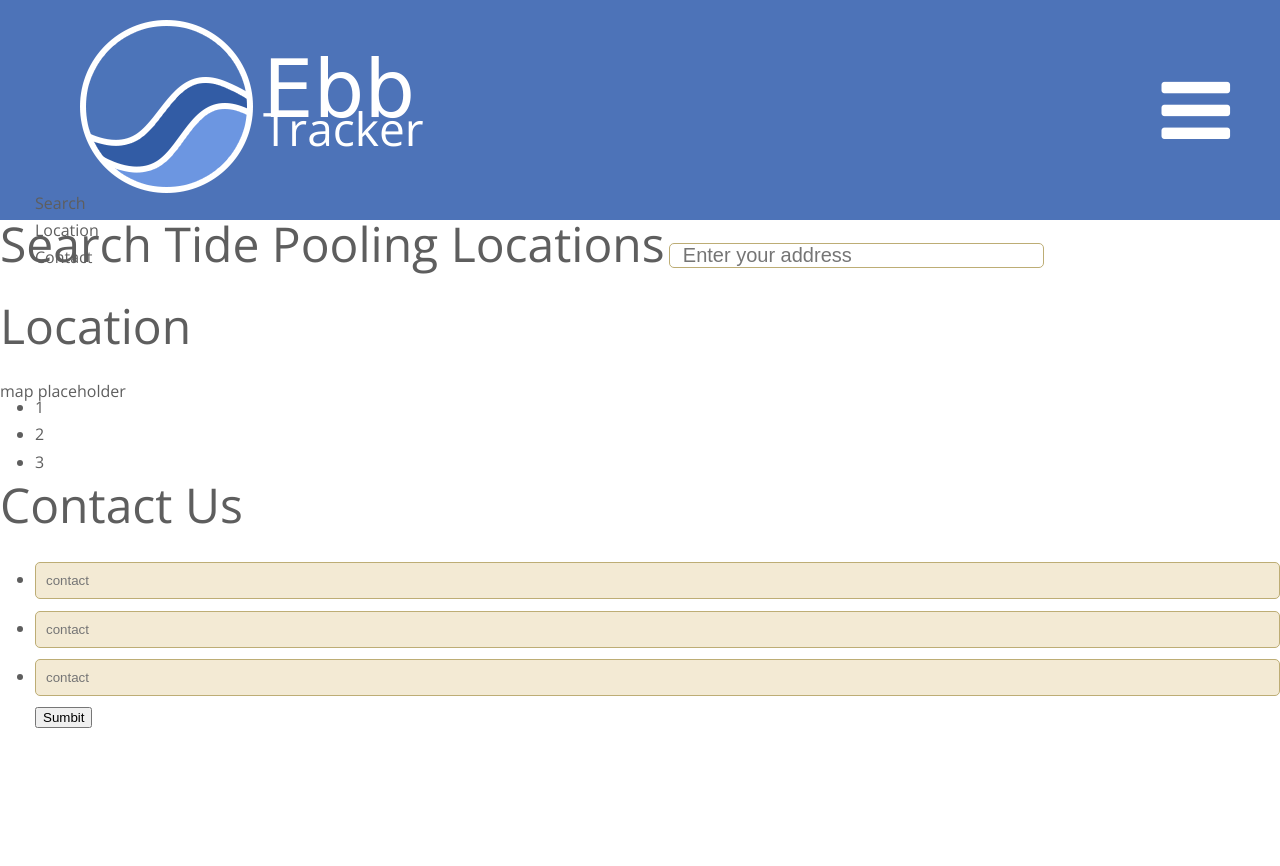
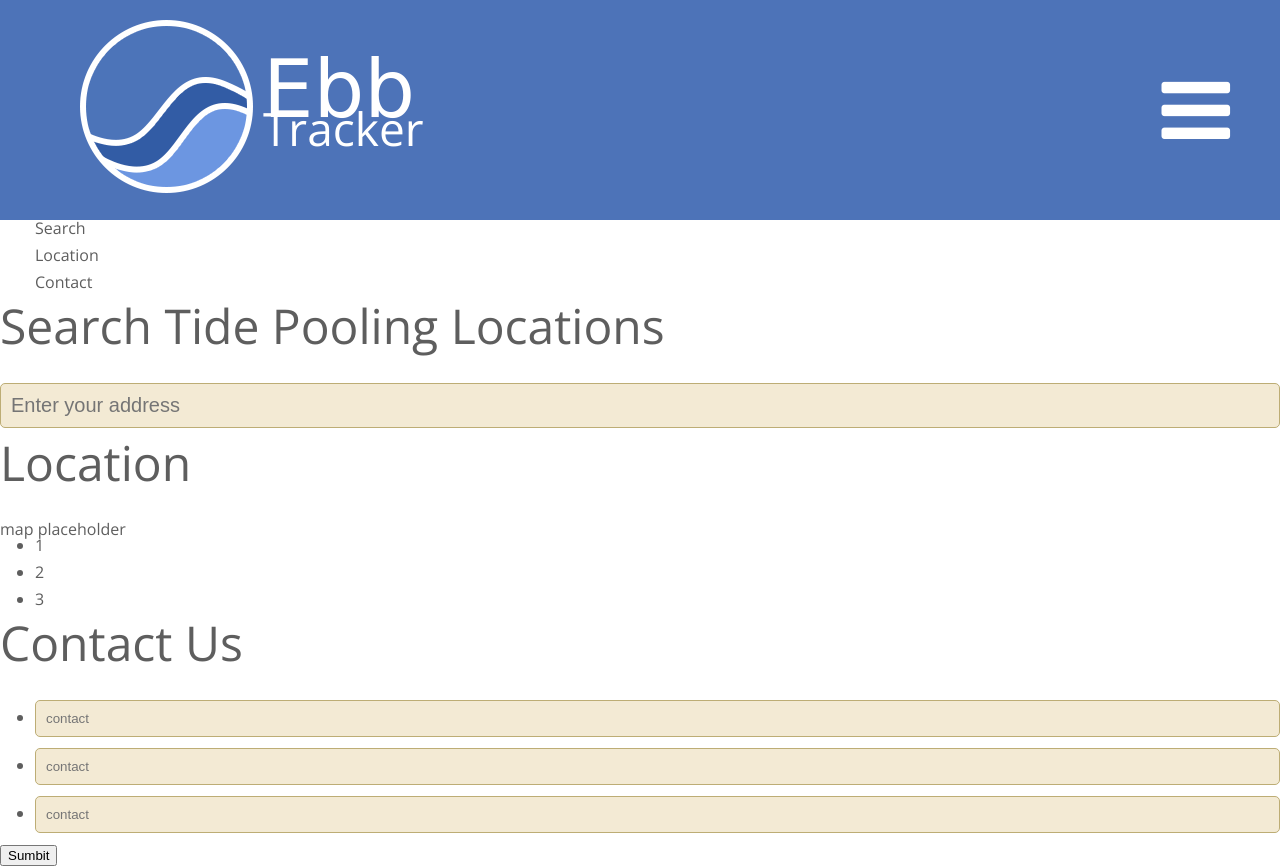
Before and after one commit to CarrieShort/ebb-tracker, a website: page app/index.html in a window 1280 px wide. Before the commit the page ends 800 px from the top, so only its background shows below. Drawn offline with nearby package versions, Linux system fonts and the light colour scheme; some packages are replaced by stand-ins of ours; files that its build step writes are made by us from their sources; a web font is replaced by a local one.

Commit message:
added handlebar links, handlebar a function in searchjs, some refactoring in searchMaps

```diff
--- a/app/index.html
+++ b/app/index.html
@@ -7,18 +7,18 @@
   <link rel="stylesheet" type="text/css" href="styles/base/base.css">
   <link rel="stylesheet" type="text/css" href="https://fonts.googleapis.com/css?family=Open+Sans:400,300,600,700,800|Italianno">
   <link rel="stylesheet" type="text/css" href="https://maxcdn.bootstrapcdn.com/font-awesome/4.5.0/css/font-awesome.min.css">
-  <link rel="stylesheet" type="text/css" href="styles/base/global.css">
   <link rel="stylesheet" type="text/css" href="styles/module/header.css">
   <link rel="stylesheet" type="text/css" href="styles/layout/layout.css">
+</head>
 
 <body>
   <header>
     <img class="logo" src="img/logo-icon.png">
-
     <span class="topTitle">Ebb</span>
     <span class="bottomTitle">Tracker</span>
+    <i class="fa fa-bars fa-5x"></i>
+  </header>
 
-    <i class="fa fa-bars fa-5x"></i>
   <nav>
     <ul>
       <li>Search</li>
@@ -26,12 +26,19 @@
       <li>Contact</li>
     </ul>
   </nav>
-  </header>
-  <section id="search"></section>
+
+<!--Search Section-->
+    <section id="search">
       <h1>Search Tide Pooling Locations</h1>
-  <input id="address-input" class="controls" type="text" placeholder="Enter your address">
+      <p><input id="address-input" class="controls" type="text" placeholder="Enter your address"></p>
+      <!-- <script id="beach-template" type="text/x-handlebars-template">
+      <h2>{{beach}}</h2>
+      <p>{{distance}} {{time}} </p>
+      </script> -->
+    </section>
 
-  <section id="location"></section>
+<!--Location Section-->
+  <section id="location">
   <h1>Location</h1>
     <div>map placeholder</div>
     <ul>
@@ -39,26 +46,26 @@
       <li>2</li>
       <li>3</li>
     </ul>
+  </section>
 
-  <section id="contact"></section>
+<!--Contact Section-->
+  <section id="contact">
     <h1>Contact Us</h1>
       <ul>
-    <li>
-      <input type="text" placeholder="contact">
-    </li>
-    <li>
-      <input type="text" placeholder="contact">
-    </li>
-    <li>
-      <input type="text" placeholder="contact">
-    </li>
+        <li><input type="text" placeholder="contact"></li>
+        <li><input type="text" placeholder="contact"></li>
+        <li><input type="text" placeholder="contact"></li>
+      </ul>
       <button type="submit">Sumbit</button>
-  </ul>
+  </section>
 
 </body>
+
 <script src="https://ajax.googleapis.com/ajax/libs/jquery/2.2.0/jquery.min.js"></script>
 <script src="https://maps.googleapis.com/maps/api/js?v=3.exp&libraries=places"></script>
 <script src="https://cdnjs.cloudflare.com/ajax/libs/handlebars.js/4.0.4/handlebars.js"></script>
 <script src="scripts/searchMaps.js"></script>
+<script src="scripts/search.js"></script>
+<script src="scripts/locations.js"></script>
 
 </html>
--- a/app/scripts/search.js
+++ b/app/scripts/search.js
@@ -0,0 +1,19 @@
+var beaches = [];
+
+function Beach(opts) {
+  for (key in opts) this[key] = opts[key];
+};
+
+Beach.prototype.toHtml = function() {
+  var source = $('#beach-template').html()
+  var template = Handlebars.compile(source);
+  return template(this);
+};
+
+// beachData.forEach(function(obj) {
+//   beaches.push(new Beach(obj));
+// });
+//
+// beaches.forEach(function(obj){
+//   $('#beaches').append(obj.toHtml())
+// });
--- a/app/scripts/searchMaps.js
+++ b/app/scripts/searchMaps.js
@@ -1,5 +1,5 @@
 function initialize() {
-  var address = (document.getElementById('address-input'));
+  var address = $('#address-input')[0];
   var autocomplete = new google.maps.places.Autocomplete(address);
   autocomplete.setTypes(['geocode']);
   google.maps.event.addListener(autocomplete, 'place_changed', function() {
--- a/app/styles/base/base.css
+++ b/app/styles/base/base.css
@@ -13,6 +13,7 @@ p {
   margin-bottom: 0.7em;
 
 }
+
 
 /*HEADING STYLES
 =======================================*/
--- a/app/styles/layout/layout.css
+++ b/app/styles/layout/layout.css
@@ -1,19 +1,17 @@
 #address-input {
-  background-color: #fff;
-  padding: 0 11px 0 13px;
-  width: 375px;
+  padding: 10px;
   font-size: 20px;
   font-weight: 200;
   text-overflow: ellipsis;
+  width: 100%;
+  border: 1px solid #BDAD75;
+  background: #F3EAD4;
+  border-radius: 5px;
 }
 
 #address-input:focus {
   border-color: #4d90fe;
   margin-left: -1px;
   padding-left: 14px;
-  width: 375px;
+  width: 100%;
 }
-
-ul {
-  list-style-type: none;
-}
```
Lines whose indentation alone changed are shown as unchanged.
